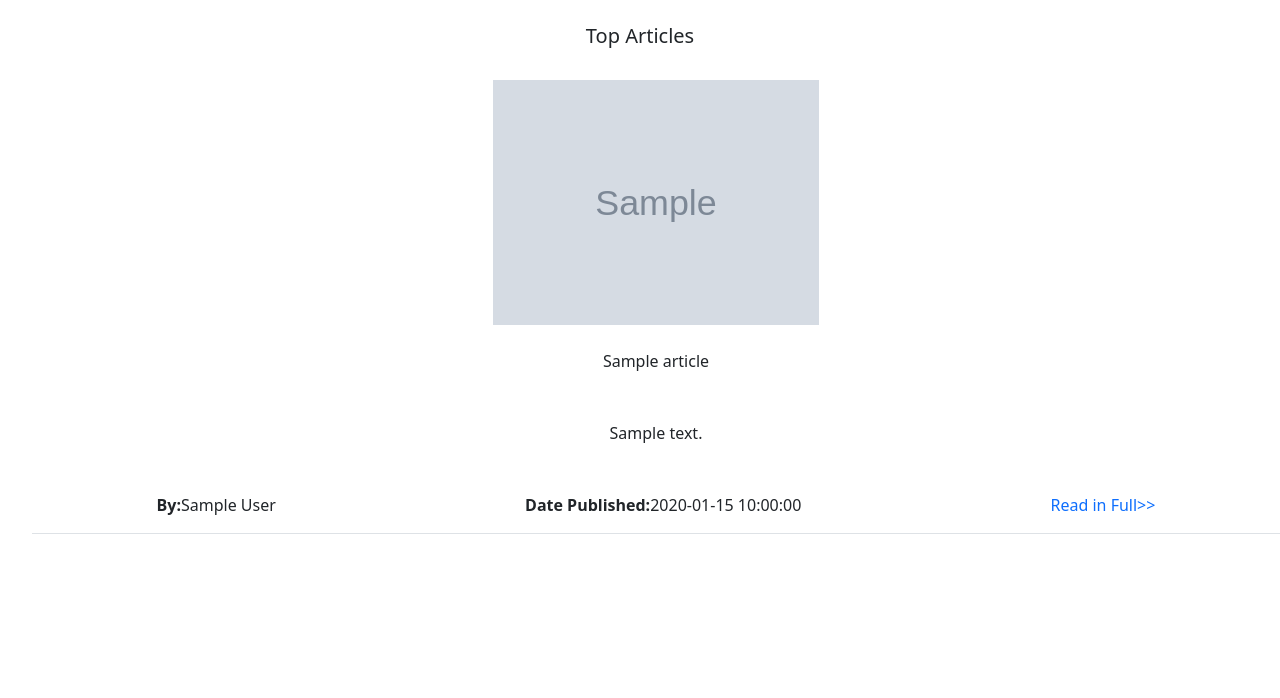
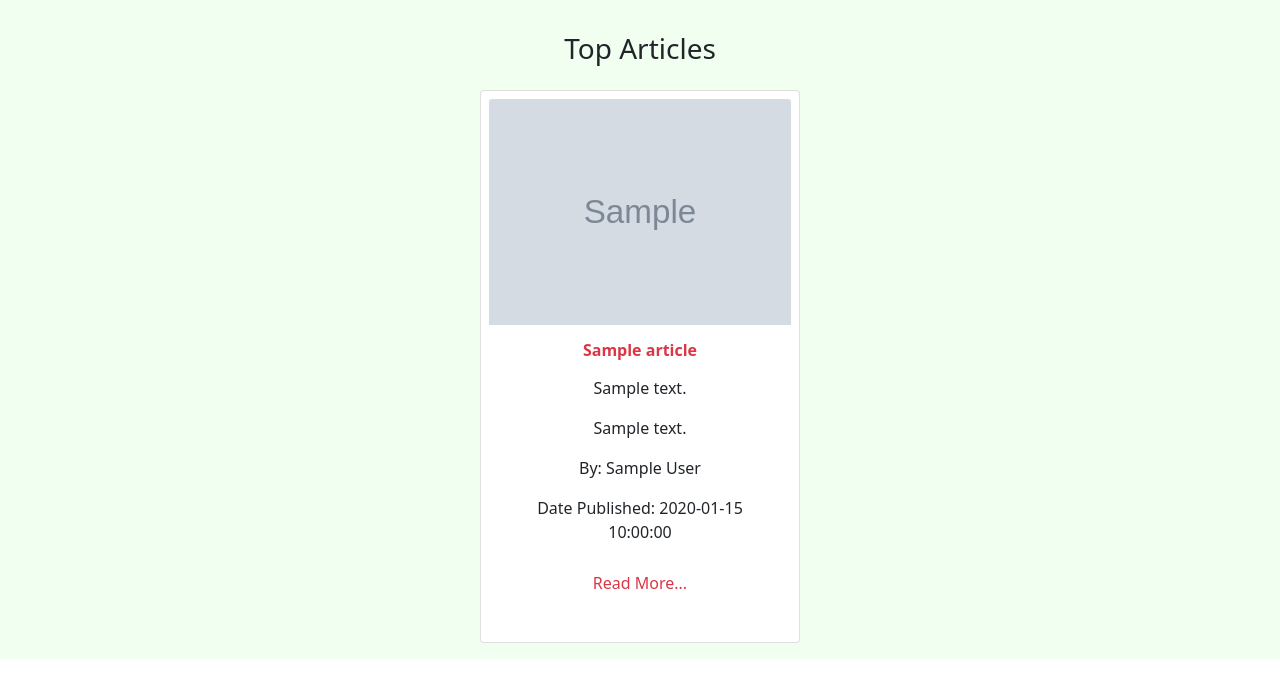
Before and after one commit to Abishag-Maitha/Pendo-News, a Flask app: template app/templates/articles.html in a window 1280 px wide. Shown: the part 88-786 px from the top of the page. Run offline with Flask 2, Linux system fonts and the light colour scheme; the template is opened without the code that fills it: most values are stand-ins (such as "Sample title", 1, 10 or a date in 2020); grey boxes marked "Sample" are stand-in pictures; some libraries are stand-ins or nearby versions.

Commit message:
arrange the top articles into cards

```diff
--- a/app/static/CSS/styles.css
+++ b/app/static/CSS/styles.css
@@ -1,5 +1,5 @@
 .content{
-
+   background-color:honeydew;
 }
 .navbar{
     color: white;
--- a/app/templates/articles.html
+++ b/app/templates/articles.html
@@ -4,22 +4,44 @@
 {%endblock%}
 {%block content%}
 
-<div>
+
+<div class="row mx-auto d-flex justify-content-center">
+    <h3 class="pt-3 mt-3 text-center">Top Articles</h3>
+    {%for article in articles%}
+    <div class="card col-md-6 m-3 p-2" style="width: 20rem;">
+        <img src="{{article.urlToImage}}" class="card-img-top" alt="...">
+        <div class="card-body">
+            <h6 class="card-title text-danger"><strong>{{article.title}}</strong></h6>
+            <p class="card-text mt-3">{{article.description}}</p>
+            <p class="card-text mt-3">{{article.content}}</p>
+            <p class="card-text mt-3">By: {{article.author}}</p>
+            <p class="card-text mt-3">Date Published: {{article.publishedAt}} </p>
+            <p href="#" class="btn mt-1">
+                <a href="{{article.url}}" class="readmore text-danger">Read More...</a>
+            </p>
+        </div>
+    </div>
+    {%endfor%}
+</div>
+
+<!-- <div>
     <h5 class="pt-4">Top Articles</h5>
     <ul>
             {%for article in articles%}
             <li class="list-unstyled mx-auto p-4, border-bottom">
                 <img src="{{article.urlToImage}}" alt="" class="image p-4">
-            <p><strong></strong><span>{{article.title}}</span></p>
-            <p class="p-4 my-4"><strong></strong><span>{{article.content}}</span></p>
-            <div class="d-flex justify-content-around">
-                <p><strong>By:</strong><span>{{article.author}}</span></p>
-                <p><strong>Date Published:</strong><span>{{article.publishedAt}}</span></p>
+                <p><span><strong>{{article.title}}</strong></span></p>
+                <p class="p-2 my-2"><strong></strong><span>{{article.content}}</span></p>
+                <div class="">
+                    <p>By:<span>{{article.author}}</span></p>
+                    <p>Date Published:<span>{{article.publishedAt}}</span></p>
                     <a href="{{article.url}}" target="blank" class="d-block url readmore">Read in Full>></a>
                 </div>
             </li>
             {%endfor%}
+
     </ul>
-</div>
+
+</div> -->
 
 {%endblock%}
```
Lines whose indentation alone changed are shown as unchanged.
